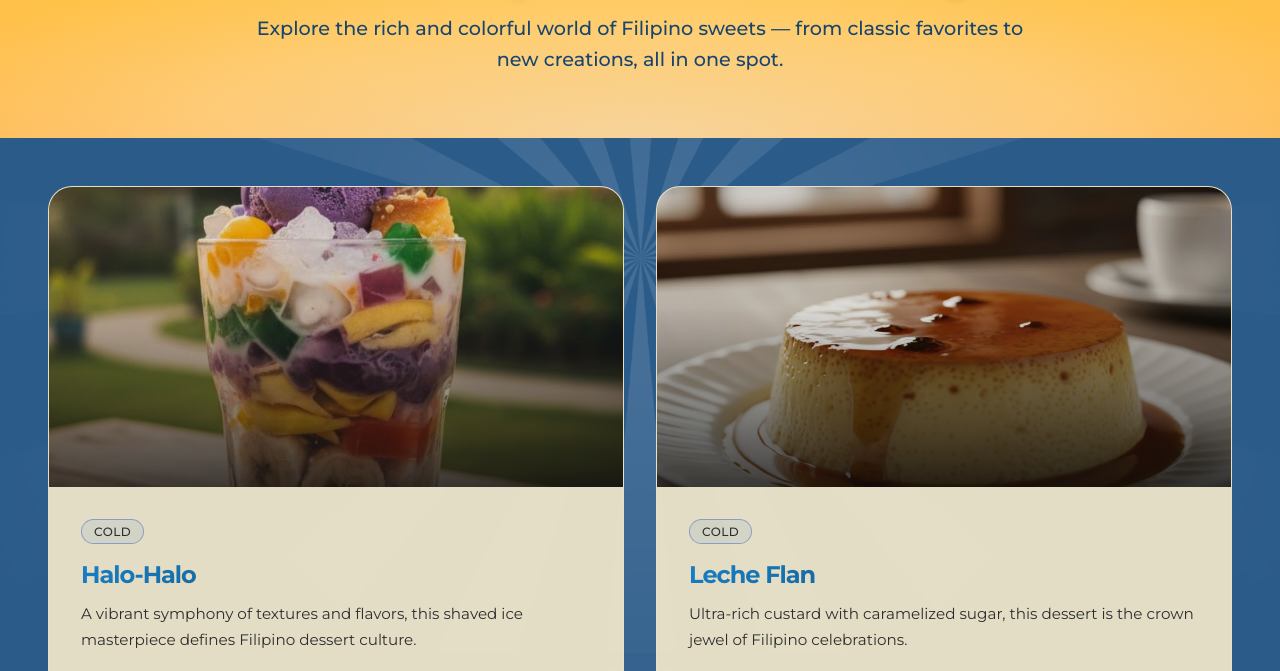
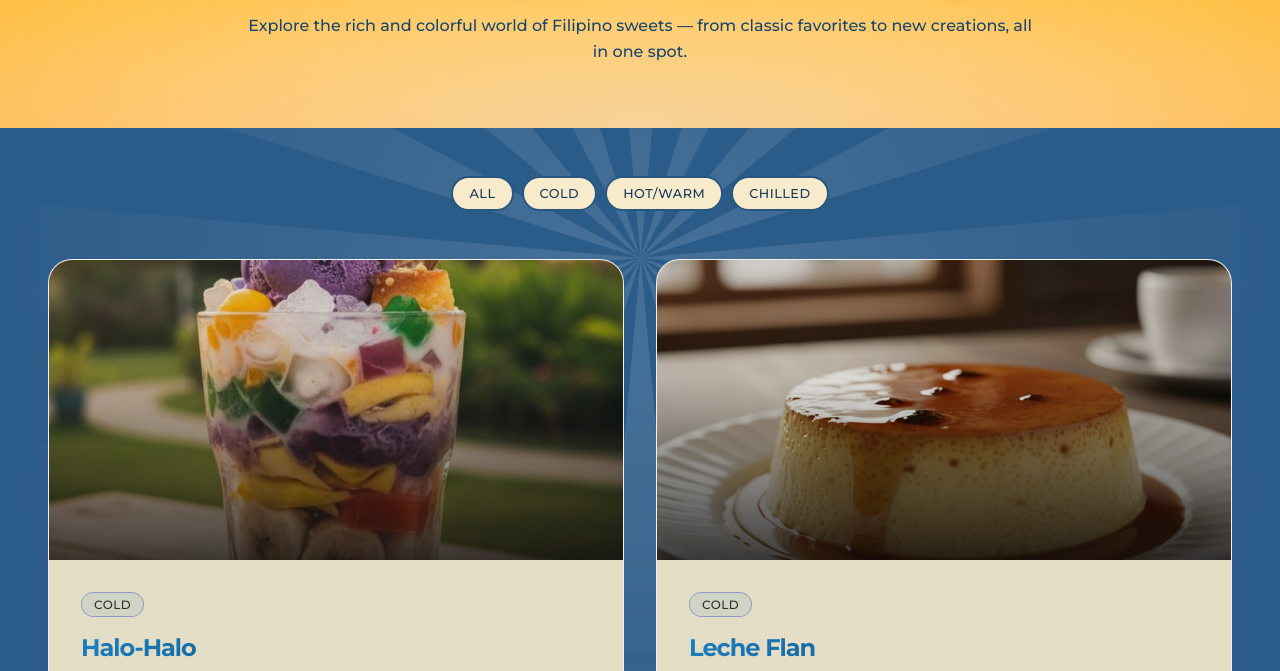
Before and after one commit to nicssantos/sweetspot-ph, a website: page desserts.html in a window 1280 px wide. Shown: the part 267-938 px from the top of the page. Drawn offline with Linux system fonts and the light colour scheme.

Commit message:
changed desserts page styles

```diff
--- a/css/desserts.css
+++ b/css/desserts.css
@@ -70,7 +70,7 @@
   z-index: 1;
   font-family: "Montserrat", sans-serif;
   font-weight: 500;
-  font-size: clamp(1rem, 1.5vw, 1.25rem);
+  font-size: clamp(1rem, 1.5vw, 1rem);
   color: #18456d;
   margin-top: 1rem;
   max-width: 800px;
@@ -78,6 +78,33 @@
   margin-right: auto;
   line-height: 1.6;
 }
+
+.filter-wrapper {
+  position: relative;
+  display: flex;
+  justify-content: center;
+  margin-top: 3rem;
+}
+
+.filters {
+  display: flex;
+  gap: 0.5rem;
+}
+
+.filters button {
+  font-family: "Montserrat", sans-serif;
+  display: inline-block;
+  background: rgba(248, 235, 204);
+  border: 2px solid #275780;
+  color: #153a5b;
+  padding: 0.5rem 1rem;
+  border-radius: 20px;
+  font-size: clamp(0.8rem, 1vw, 1.1rem);
+  font-weight: 500;
+  letter-spacing: 0.5px;
+  cursor: pointer;
+}
+
 .container {
   max-width: 1400px;
   margin: 0 auto;
@@ -92,7 +119,7 @@
 
 .dessert-card {
   background: rgba(248, 235, 204, 0.9);
-  border: 1px solid rgba(255, 255, 255, 0.08);
+  border: 1px solid rgba(255, 255, 255, 0.603);
   border-radius: 24px;
   overflow: hidden;
   transition: all 0.4s cubic-bezier(0.4, 0, 0.2, 1);
--- a/desserts.html
+++ b/desserts.html
@@ -46,6 +46,17 @@
         </p>
       </div>
 
+      <!-- Filter function -->
+      <div class="filter-wrapper">
+        <!-- <span>FILTER BY CATEGORY:</span> -->
+        <div class="filters">
+          <button data-filter="ALL" class="active">ALL</button>
+          <button data-filter="COLD">COLD</button>
+          <button data-filter="HOT/WARM">HOT/WARM</button>
+          <button data-filter="CHILLED">CHILLED</button>
+        </div>
+      </div>
+
       <!-- Desserts Container -->
       <div class="container">
         <div class="desserts-grid" id="dessertsGrid"></div>
--- a/js/desserts.js
+++ b/js/desserts.js
@@ -1,4 +1,26 @@
 // ********** DESSERTS PAGE ************
+let topButton = document.getElementById("topBtn");
+window.onscroll = function () {
+  scrollFunction();
+};
+
+function scrollFunction() {
+  if (
+    document.body.scrollTop > 300 ||
+    document.documentElement.scrollTop > 300
+  ) {
+    topButton.style.display = "block";
+  } else {
+    topButton.style.display = "none";
+  }
+}
+
+function backToTop() {
+  window.scrollTo({
+    top: 0,
+    behavior: "smooth",
+  });
+}
 
 const desserts = [
   {
@@ -109,10 +131,11 @@ const desserts = [
   },
 ];
 
-function renderDesserts() {
+function renderDesserts(list = desserts) {
   const grid = document.getElementById("dessertsGrid");
+  grid.innerHTML = ""; // Clear previous cards
 
-  desserts.forEach((dessert) => {
+  list.forEach((dessert) => {
     const card = document.createElement("div");
     card.className = "dessert-card";
 
@@ -148,24 +171,27 @@ function renderDesserts() {
   });
 }
 
+// Render all desserts initially
 renderDesserts();
 
-let topButton = document.getElementById("topBtn");
-window.onscroll = function () {
-  scrollFunction();
-};
+// Filter buttons
+const buttons = document.querySelectorAll(".filters button");
 
-function scrollFunction() {
-  if (document.body.scrollTop > 300 || document.documentElement.scrollTop > 300) {
-    topButton.style.display = "block";
-  } else {
-    topButton.style.display = "none";
-  }
-}
+buttons.forEach((button) => {
+  button.addEventListener("click", () => {
+    // Toggle active state
+    buttons.forEach((btn) => btn.classList.remove("active"));
+    button.classList.add("active");
 
-function backToTop() {
-  window.scrollTo({
-    top: 0,
-    behavior: "smooth"
+    const filter = button.dataset.filter;
+
+    // Filter based on tag
+    const filtered =
+      filter === "ALL"
+        ? desserts
+        : desserts.filter((d) => d.tag === filter);
+
+    // Render filtered list
+    renderDesserts(filtered);
   });
-}
+});
```
Lines whose indentation alone changed are shown as unchanged.
